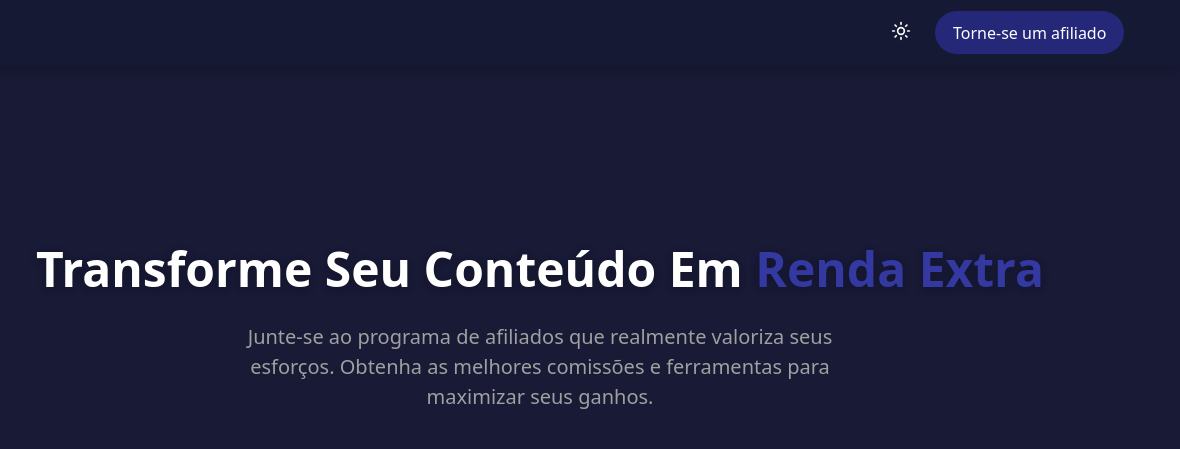
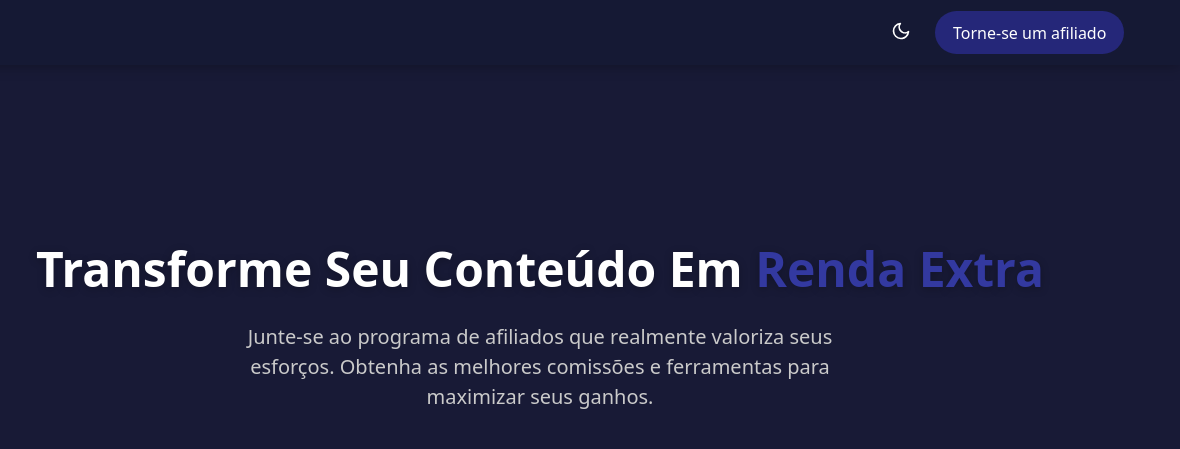
Before and after one commit to lhrbf/octor-affiliates, a plain HTML site: page index.html in a window 1280 px wide. Both pictures are taken after a click on the button 1001 px from the left and 32 px from the top of the page. Shown: the top 449 px of the page, 100-1280 px from the left. Drawn offline with Linux system fonts and the light colour scheme.

Commit message:
ajustes de design

```diff
--- a/index.html
+++ b/index.html
@@ -3,7 +3,11 @@
   <head>
     <meta charset="UTF-8" />
     <meta name="viewport" content="width=device-width, initial-scale=1.0" />
-    <link rel="icon" href="assets/icons/LOGO-OCTOR-ROXO.svg" type="image/x-icon" />
+    <link
+      rel="icon"
+      href="assets/icons/LOGO-OCTOR-ROXO.svg"
+      type="image/x-icon"
+    />
     <title>Octor - Programa de Afiliados</title>
     <link rel="stylesheet" href="styles/styles.css" />
   </head>
@@ -19,28 +23,7 @@
             id="themeToggle"
             class="theme-toggle"
             aria-label="Alternar tema"
-          >
-            <svg
-              width="20"
-              height="20"
-              viewBox="0 0 24 24"
-              fill="none"
-              stroke="currentColor"
-              stroke-width="2"
-              stroke-linecap="round"
-              stroke-linejoin="round"
-            >
-              <circle cx="12" cy="12" r="4"></circle>
-              <path d="M12 2v2"></path>
-              <path d="M12 20v2"></path>
-              <path d="m4.93 4.93 1.41 1.41"></path>
-              <path d="m17.66 17.66 1.41 1.41"></path>
-              <path d="M2 12h2"></path>
-              <path d="M20 12h2"></path>
-              <path d="m6.34 17.66-1.41 1.41"></path>
-              <path d="m19.07 4.93-1.41 1.41"></path>
-            </svg>
-          </button>
+          ></button>
           <a href="#signup" class="btn btn-primary">Torne-se um afiliado</a>
         </div>
       </div>
--- a/js/script.js
+++ b/js/script.js
@@ -5,9 +5,20 @@ const prefersDarkScheme = window.matchMedia('(prefers-color-scheme: dark)');
 function setTheme(theme) {
     document.documentElement.setAttribute('data-theme', theme);
     localStorage.setItem('theme', theme);
+    updateThemeIcon(); // Ensure the icon updates after setting the theme
+}
+
+function updateThemeIcon() {
+    const isDark = document.documentElement.getAttribute('data-theme') === 'dark';
+    themeToggle.innerHTML = isDark
+        // Lua (dark)
+        ? `<svg width="20" height="20" viewBox="0 0 24 24" fill="none" stroke="currentColor" stroke-width="2" stroke-linecap="round" stroke-linejoin="round"><path d="M21 12.79A9 9 0 1 1 11.21 3a7 7 0 0 0 9.79 9.79z"></path></svg>`
+        // Sol (light)
+        : `<svg width="20" height="20" viewBox="0 0 24 24" fill="none" stroke="currentColor" stroke-width="2" stroke-linecap="round" stroke-linejoin="round"><circle cx="12" cy="12" r="5"></circle><path d="M12 1v2"></path><path d="M12 21v2"></path><path d="M4.22 4.22l1.42 1.42"></path><path d="M18.36 18.36l1.42 1.42"></path><path d="M1 12h2"></path><path d="M21 12h2"></path><path d="M4.22 19.78l1.42-1.42"></path><path d="M18.36 5.64l1.42-1.42"></path></svg>`;
 }
 
 // Initialize theme
+document.addEventListener('DOMContentLoaded', () => {
     const savedTheme = localStorage.getItem('theme') ||
                       (prefersDarkScheme.matches ? 'dark' : 'light');
     setTheme(savedTheme);
@@ -15,6 +26,7 @@ setTheme(savedTheme);
     themeToggle.addEventListener('click', () => {
         const currentTheme = document.documentElement.getAttribute('data-theme');
         setTheme(currentTheme === 'light' ? 'dark' : 'light');
+    });
 });
 
 // Benefits Section Animation
--- a/styles/styles.css
+++ b/styles/styles.css
@@ -6,7 +6,7 @@
     --text-primary: #252779;
     --text-light: #ffffff;
     --text-dark: #1a1a1a;
-    --text-gray: #666666;
+    --text-gray: #585858;
     --bg-light: #ffffff;
     --bg-gray: #f5f5f5;
     --bg-contrast: #f0f2fa;
@@ -18,7 +18,7 @@
     --text-primary: #ffffff;
     --text-light: #ffffff;
     --text-dark: #e1e1e1;
-    --text-gray: #a0a0a0;
+    --text-gray: #cacaca;
     --bg-light: var(--dark-bg);
     --bg-gray: rgba(37, 39, 121, 0.1);
     --bg-contrast: #23244a;
@@ -92,6 +92,7 @@ body {
     gap: 1rem;
 }
 
+/* Theme Toggle */
 .theme-toggle {
     background: none;
     border: none;
@@ -99,11 +100,19 @@ body {
     cursor: pointer;
     padding: 0.5rem;
     border-radius: 50%;
-    transition: background-color var(--transition-speed);
+    transition: transform 0.3s ease;
+}
+
+.theme-toggle svg {
+    transition: transform 0.3s ease, opacity 0.3s ease;
 }
 
 .theme-toggle:hover {
-    background-color: var(--bg-gray);
+    transform: scale(1.1);
+}
+
+[data-theme="dark"] .theme-toggle svg {
+    transform: rotate(360deg); /* Smooth rotation for the moon icon */
 }
 
 /* Buttons */
@@ -187,13 +196,13 @@ body {
 
 /* Benefits Section */
 .benefits {
-    padding: 5rem 0;
+    padding: 2rem 0;
     background-color: var(--bg-light);
     border-bottom: 1px solid #e0e3f5;
 }
 
 [data-theme="dark"] .benefits {
-    background-color: var(--bg-contrast-dark);
+    background-color: var(--bg-contrast);
     border-bottom: 1px solid #23244a;
 }
 
@@ -202,14 +211,14 @@ body {
     top: 60px;
     background-color: var(--bg-light);
     padding: 1.5rem 0;
-    margin-bottom: 2.5rem;
+    margin-bottom: 3.5rem;
     z-index: 2;
     border-radius: 0.5rem;
     box-shadow: 0 2px 8px 0 rgba(37,39,121,0.04);
 }
 
 [data-theme="dark"] .benefits-header {
-    background-color: var(--bg-contrast-dark);
+    background-color: var(--bg-contrast);
     box-shadow: 0 2px 8px 0 rgba(0,0,0,0.12);
 }
 
@@ -217,12 +226,12 @@ body {
     font-size: 2.5rem;
     color: var(--text-primary);
     text-align: center;
-    margin-bottom: 1rem;
 }
 
 .benefits-list {
     max-width: 800px;
     margin: 0 auto;
+    padding-top: 1rem;
 }
 
 .benefit-item {
@@ -269,7 +278,7 @@ body {
 }
 
 [data-theme="dark"] .testimonials {
-    background-color: var(--bg-contrast-dark);
+    background-color: var(--bg-contrast);
     border-bottom: 1px solid #23244a;
 }
 
@@ -356,7 +365,7 @@ body {
 }
 
 [data-theme="dark"] .faq {
-    background-color: var(--bg-contrast-dark);
+    background-color: var(--bg-contrast);
     border-bottom: 1px solid #23244a;
 }
 
```
Lines whose indentation alone changed are shown as unchanged.
